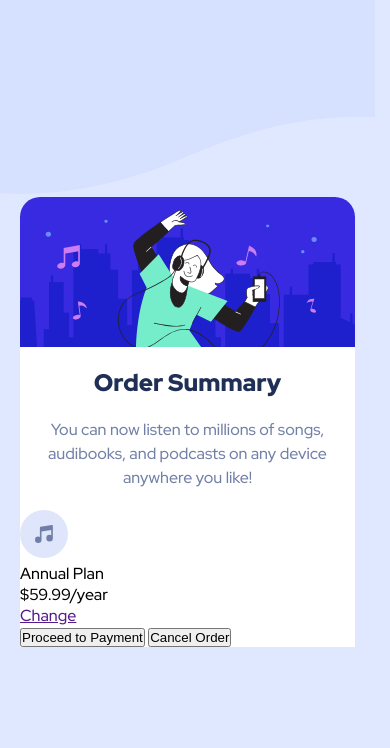
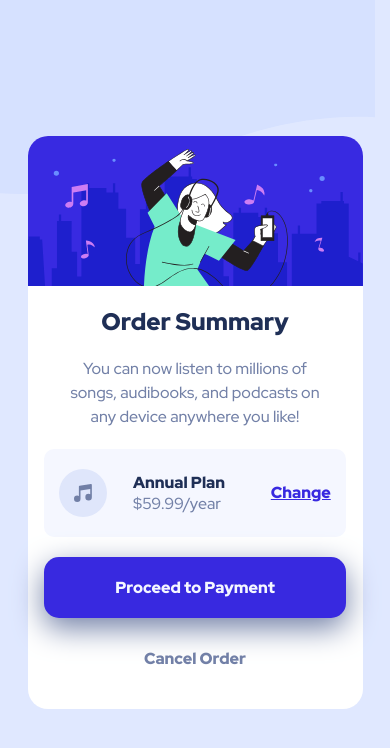
Before and after one commit to kujerocoding/order-summary-card, a plain HTML site: page index.html in a window 390 px wide. Drawn offline with Linux system fonts and the light colour scheme.

Commit message:
Complete style for mobile design

```diff
--- a/style.css
+++ b/style.css
@@ -26,6 +26,7 @@ body {
     display: flex;
     flex-direction: column;
     justify-content: center;
+    align-items: center;
     margin: auto;
 
 }
@@ -33,10 +34,11 @@ body {
 .main__container {
     display: flex;
     flex-direction: column;
+    align-items: center;
     margin-inline: 20px;
     width: 335px;
     background-color: white;
-    border-radius: 20px 20px 0 0;
+    border-radius: 20px;
 }
 
 .main__img-container {
@@ -63,4 +65,70 @@ body {
     line-height: 1.5rem;
     text-align: center;
     padding-bottom: 20px;
+    padding-inline: 40px;
 }
+
+
+.main__price-container {
+    background-color: var(--VERYPALEBLUE);
+    display: flex;
+    justify-content: space-between;
+    align-items: center;
+    width: 90%;
+    border-radius: 10px;
+    padding: 20px 15px;
+}
+
+.price__text-container {
+    margin-left: -20px;
+}
+
+.price__text {
+    color: var(--DARKBLUE);
+    font-weight: 900;
+}
+
+.price__value {
+    color: var(--DESATURATEDBLUE);
+}
+
+.price__change-link {
+    color: var(--BRIGHTBLUE);
+    font-weight: 900;
+}
+
+.main__btn-container {
+    display: flex;
+    flex-direction: column;
+    width: 90%;
+    padding: 20px 0 20px 0;
+}
+
+.btn__proceed, .btn__cancel {
+    all: unset;
+    padding: 20px;
+    border-radius: 15px;
+    text-align: center;
+    font-weight: 900;
+    cursor: pointer;
+
+}
+
+.btn__proceed {
+    background-color: var(--BRIGHTBLUE);
+    color: var(--VERYPALEBLUE);
+    box-shadow: 0 10px 30px var(--DESATURATEDBLUE);
+}
+
+.btn__cancel {
+    margin-top: 10px;
+    color: var(--DESATURATEDBLUE);
+}
+
+.btn__proceed:hover, .price__change-link:hover  {
+    opacity: 70%;
+}
+
+.btn__cancel:hover {
+    color: var(--DARKBLUE);
+}
```
